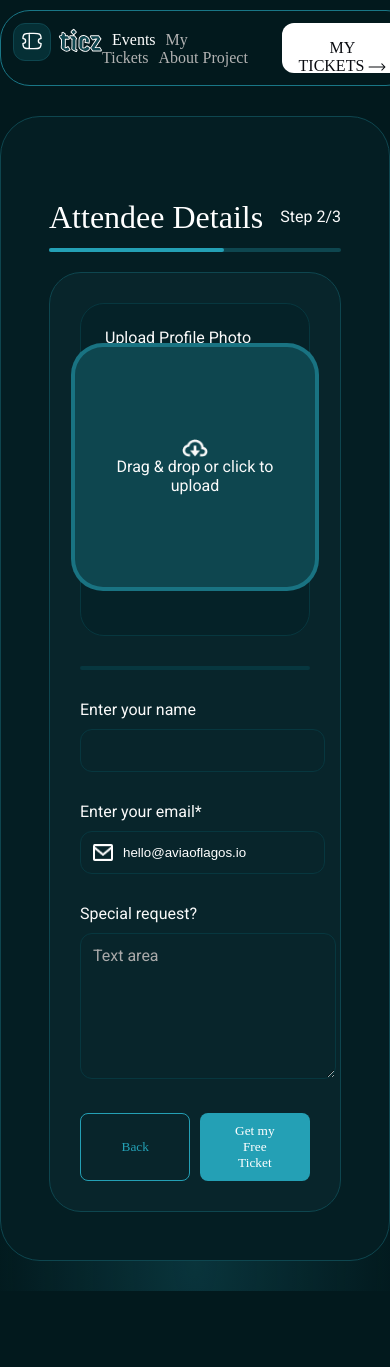
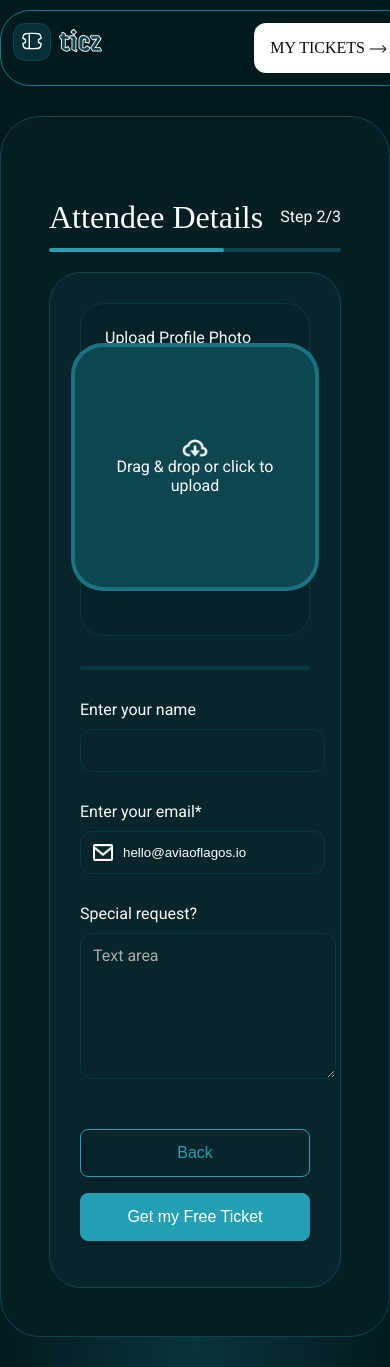
Before and after one commit to Kawthar1512/Conference-ticket-gen, a React (Vite) app: page /upload in a window 390 px wide. Shown: the top 1367 px of the page. Before the commit the page ends 1291 px from the top, so only its background shows below. Built offline with nearby package versions, Linux system fonts and the light colour scheme; a web font is replaced by a local one.

Commit message:
responsiveness

```diff
--- a/src/pages/AttendeeDetails.jsx
+++ b/src/pages/AttendeeDetails.jsx
@@ -7,6 +7,7 @@ import { useFormik } from "formik";
 import * as Yup from "yup";
 import { useLocalStorage } from "./../hooks/useLocalStorage";
 import { useNavigate } from "react-router";
+import Button from "../components/Button";
 
 function AttendeeDetails() {
   const navigate = useNavigate();
@@ -108,12 +109,8 @@ function AttendeeDetails() {
 
             {/* for-buttons */}
             <div className="btn-container">
-              <button className="back" onClick={() => navigate(-1)}>
-                Back
-              </button>
-              <button type="submit" className="get-ticket">
-                Get my Free Ticket
-              </button>
+              <Button onClick={() => navigate(-1)}>Back</Button>
+            <Button type="submit" contained>Get my Free Ticket</Button>
             </div>
           </form>
         </div>
--- a/src/pages/SelectTicket.jsx
+++ b/src/pages/SelectTicket.jsx
@@ -3,12 +3,13 @@ import { useState } from "react";
 import "../styles/SelectTicket.css";
 import { useFormik } from "formik";
 import * as Yup from "yup";
-import {useLocalStorage} from "./../hooks/useLocalStorage"
+import { useLocalStorage } from "./../hooks/useLocalStorage";
 import { useNavigate } from "react-router";
+import Button from "./../components/Button";
 
 function StepOne() {
   const [ticketInfo, setTicketInfo] = useLocalStorage("ticketInfo", {});
-  const navigate = useNavigate()
+  const navigate = useNavigate();
 
   const formik = useFormik({
     initialValues: {
@@ -21,7 +22,7 @@ function StepOne() {
     }),
     onSubmit: (values) => {
       setTicketInfo(values);
-      navigate("/upload")
+      navigate("/upload");
     },
   });
 
@@ -125,7 +126,13 @@ function StepOne() {
           {/* number of ticket */}
           <div className="number-of-tickets">
             <p>Number of tickets</p>
-            <select onChange={formik.handleChange} defaultValue={formik.values.numOfTickets} name="numOfTickets" id="" className="select-options">
+            <select
+              onChange={formik.handleChange}
+              defaultValue={formik.values.numOfTickets}
+              name="numOfTickets"
+              id=""
+              className="select-options"
+            >
               <option value={1}>1</option>
               <option value={2}>2</option>
               <option value={3}>3</option>
@@ -134,8 +141,8 @@ function StepOne() {
           </div>
           {/* for-buttons */}
           <div className="btn-container">
-            <button className="cancel-btn">Cancel</button>
-            <button type="submit" className="next-btn">Next</button>
+            <Button>Cancel</Button>
+            <Button type="submit" contained>Next</Button>
           </div>
         </form>
       </main>
--- a/src/styles/AttendeeDetails.css
+++ b/src/styles/AttendeeDetails.css
@@ -2,7 +2,7 @@
   width: 100%;
   max-width: 700px;
   border: 1px solid var(--color1);
-    background-color: #041E23;
+  background-color: #041e23;
   color: var(--white);
   border-radius: 40px;
   padding: 48px;
@@ -18,12 +18,12 @@ header {
   justify-content: space-between;
   margin-bottom: 10px;
 }
-.attendee{
+.attendee {
   font-family: var(--Jeju);
   font-size: 32px;
 }
 
-.step2{
+.step2 {
   margin-top: 40px;
   font-size: 16px;
   font-family: var(--primary-font);
@@ -36,104 +36,97 @@ margin-bottom: 10px;
   background-color: var(--color1);
   border-radius: 7px;
   margin-top: -30px;
-
 }
 .progress-bar {
   width: 260px;
   height: 4px;
   border-radius: 10px;
-    background-color:var(--color2);
+  background-color: var(--color2);
 }
 .second-container {
   border: 1px solid var(--color1);
-    background-color: #08252B;
+  background-color: #08252b;
   padding: 30px;
   border-radius: 32px;
 }
-  .upload-text{
+.upload-text {
   font-family: var(--primary-font);
   font-size: 16px;
 }
-  .upload-frame{
+.upload-frame {
   border: 1px solid var(--color3);
   border-radius: 24px;
   padding: 24px 24px 48px 24px;
   background-color: var(--color4);
 }
-  .upload-frame h4{
+.upload-frame h4 {
   font-family: var(--primary-font);
   font-size: 16px;
   font-weight: lighter;
   color: var(--offwhite);
-
 }
-  .photocontainer{
+.photocontainer {
   background-color: rgba(0, 0, 0, 0.2);
   width: 100%;
   height: 200px;
-    position:relative;
+  position: relative;
   margin: 20px 0;
   /* top: 25px; */
   text-align: center;
 }
 
-  .drag-photo{
+.drag-photo {
   position: absolute;
 
   left: 50%;
-    top:50%;
-    transform: translate(-50%,-50%);
+  top: 50%;
+  transform: translate(-50%, -50%);
   color: var(--offwhite);
-
-
-
 }
-  .drag-text{
+.drag-text {
   margin: 30px auto;
 }
-  .photo-input{
+.photo-input {
   visibility: hidden;
 }
-  .drag-photo img{
+.drag-photo img {
   display: block;
   margin: 0 auto;
-
 }
 
-  label{
+label {
   font-size: 16px;
   font-family: var(--primary-font);
   color: var(--offwhite);
   display: block;
   /* margin-top: 10px; */
 }
-  .details{
+.details {
   width: 95%;
   padding: var(--small-radius);
   border-radius: var(--small-radius);
   border: 1px solid var(--color3);
   background: transparent;
-    margin-top: 10px ;
+  margin-top: 10px;
   margin-bottom: 30px;
   outline: none;
   color: var(--white);
   font-family: var(--primary-font);
   display: flex;
   font-size: 10px;
-
 }
-  .email-input{
+.email-input {
   background: none;
   border: none;
   outline: none;
   padding-left: 10px;
   color: var(--white);
-    width: 100%
+  width: 100%;
 }
-  .email-input::placeholder{
+.email-input::placeholder {
   color: var(--white);
 }
-  textarea{
+textarea {
   width: 100%;
   background: transparent;
   /* border: none; */
@@ -144,32 +137,22 @@ margin-bottom: 10px;
   margin: 10px 0 30px 0;
   border-radius: var(--small-radius);
   color: var(--white);
-
-
-
 }
-textarea::placeholder{
-    color: #AAA;
+textarea::placeholder {
+  color: #aaa;
   font-family: var(--primary-font);
   font-size: 16px;
 }
-.btn-container button{
-    padding:10px 30px ;
-    border-radius: 8px;
-    width: 48%;
-    text-align: center;
-    font-family: var(--Jeju)
-  }
-  .back{
+
+.back {
   border: 1px solid var(--color2);
   background: transparent;
   color: var(--color2);
   text-align: center;
   /* align-items: center; */
   /* margin-right: ; */
-
 }
-  .get-ticket{
+.get-ticket {
   background-color: var(--color2);
   color: var(--white);
   outline: none;
--- a/src/styles/NavBar.css
+++ b/src/styles/NavBar.css
@@ -68,6 +68,6 @@ max-width: 100%;
 
 @media only screen and (max-width: 768px) {
   .nav-links {
-    display: no;
+    display: none;
   }
 }
--- a/src/styles/SelectTicket.css
+++ b/src/styles/SelectTicket.css
@@ -7,7 +7,6 @@
   padding: 48px;
   margin: 30px auto;
   font-family: var(--primary-font);
-  box-sizing: border-box;
 }
 header {
   margin-top: 2px;
@@ -107,7 +106,6 @@ header {
   display: flex;
   justify-content: space-around;
   padding: 16px;
-  box-sizing: border-box;
   font-family: var(--primary-font);
 }
 .ticket-type {
@@ -116,7 +114,6 @@ header {
   border: 1px solid #197686;
   border-radius: var(--small-radius);
   padding: var(--small-radius);
-  box-sizing: border-box;
 }
 .ticket-type:focus {
   background-color: #12464e;
@@ -154,16 +151,9 @@ header {
 .btn-container {
   display: flex;
   justify-content: space-between;
-  box-sizing: border-box;
+  margin-top: 16px;
 }
 
-.btn-container button {
-  padding: 10px 30px;
-  border-radius: 8px;
-  width: 48%;
-  text-align: center;
-  font-family: var(--Jeju);
-}
 .cancel-btn {
   border: 1px solid var(--color2);
   background: transparent;
@@ -179,22 +169,34 @@ header {
   border: none;
 }
 .radio {
-  visibility: hidden;
+  display: none;
   padding: 100px;
 }
 
 @media only screen and (max-width: 768px) {
+  .container {
+    box-sizing: border-box;
+  }
+
   .ticket-boxes {
     flex-direction: column;
+    box-sizing: border-box;
   }
 
   .ticket-type {
     width: 100%;
     margin-bottom: 16px;
+    box-sizing: border-box;
   }
 
   .btn-container {
-    display: flex;
-    justify-content: space-between;
+    box-sizing: border-box;
+    flex-direction: column;
+    margin-top: 16px;
+  }
+
+  .btn-container button {
+    width: 100%;
+    margin-bottom: 16px;
   }
 }
```
Lines whose indentation alone changed are shown as unchanged.
